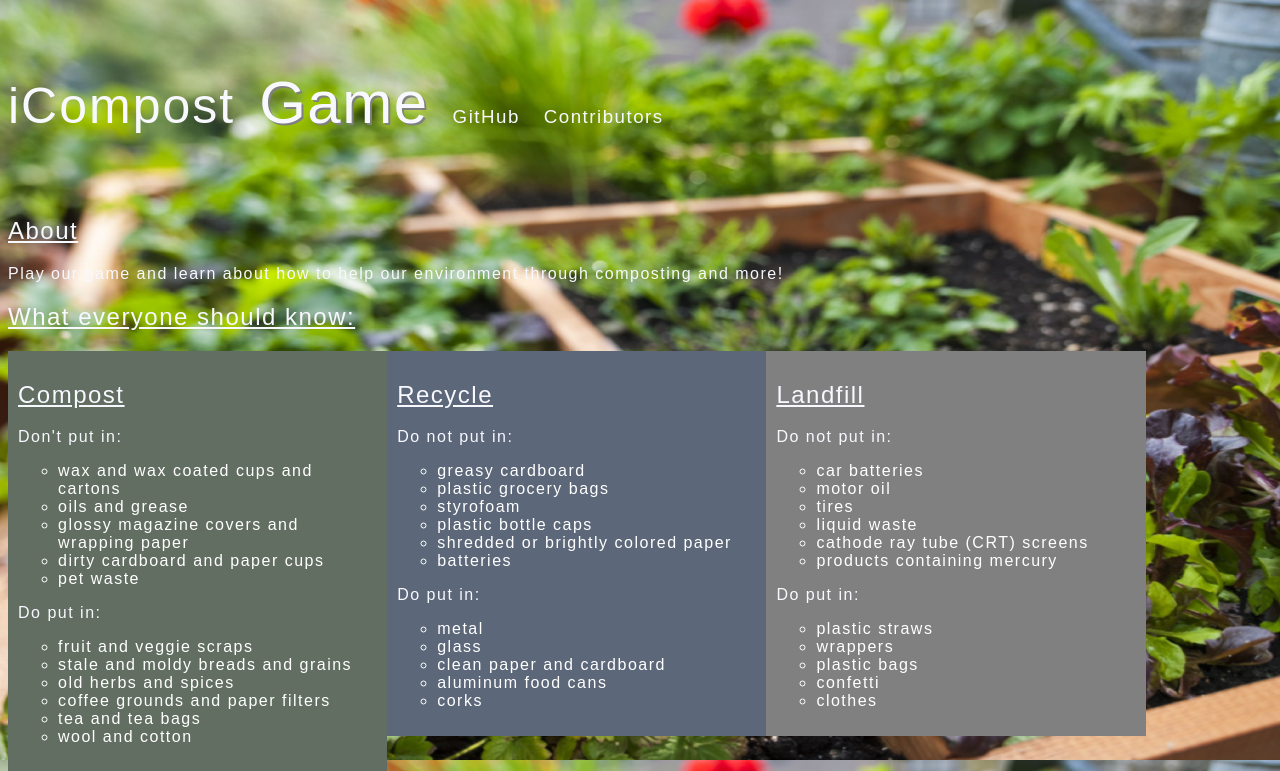
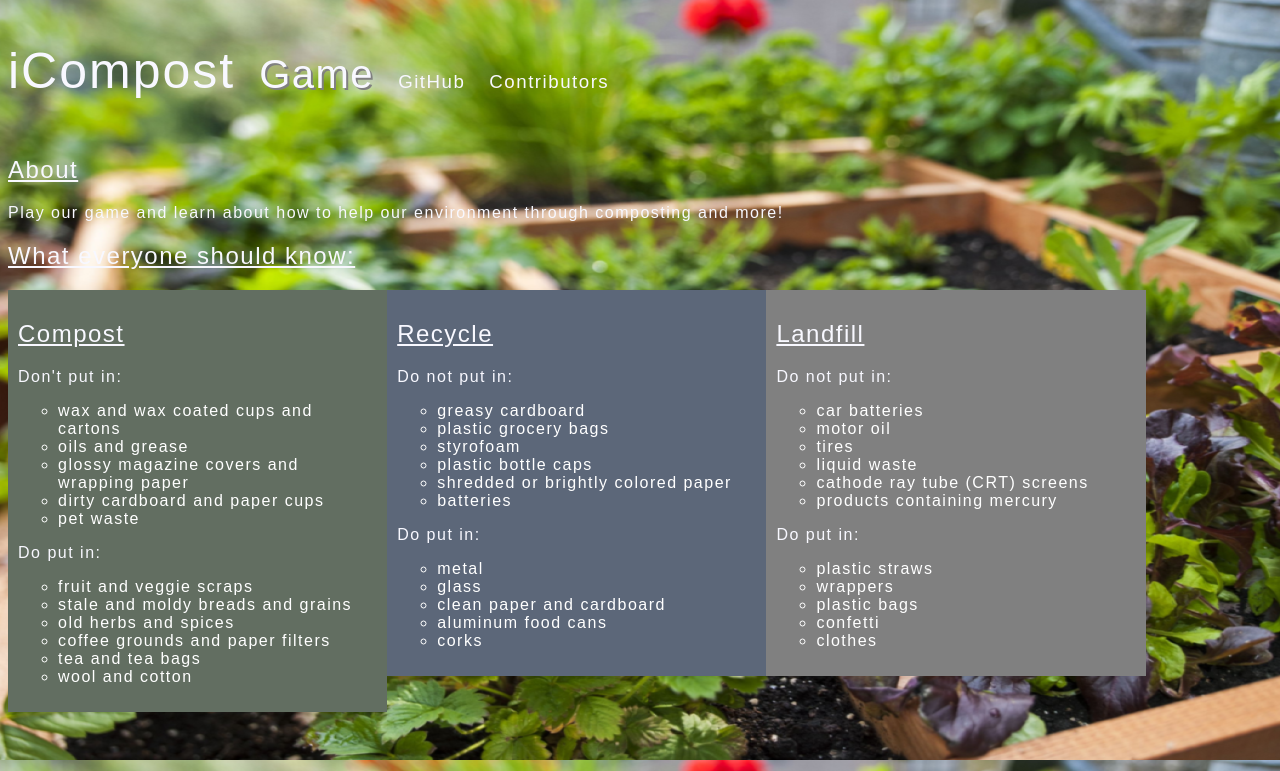
Before and after one commit to kachow4/iCompost, a Flask app: page / in a window 1280 px wide, with the pointer over the restyled element. Shown: the top 771 px of the page. Run offline with Flask 2, Linux system fonts and the light colour scheme.

Commit message:
make hover smaller

```diff
--- a/static/css/main.css
+++ b/static/css/main.css
@@ -27,7 +27,7 @@ h3 {
 
 h3:hover {
     color: ghostwhite;
-    font-size: 60px;
+    font-size: 40px;
     text-shadow: 2px 2px grey;
 }
 
```
